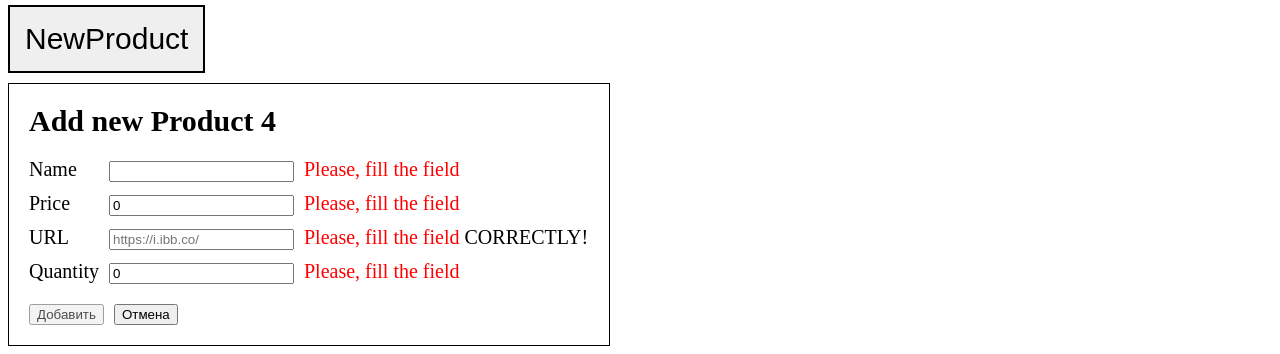
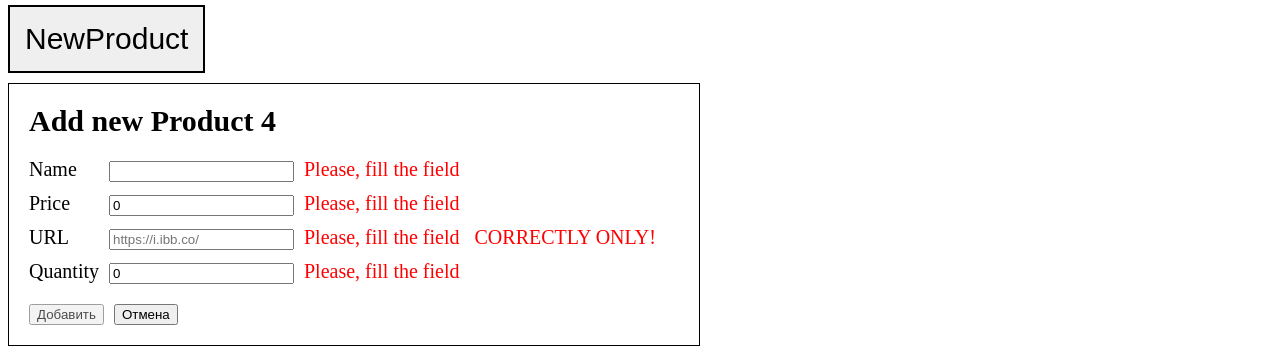
Before and after one commit to zelia-6385/FD3-Zelenok, a React app in the folder home-work_3/ishop3/: page / in a window 1280 px wide. Both pictures are taken after a click on the button "NewProduct". Shown: the part 585-939 px from the top of the page. Built offline with nearby package versions, Linux system fonts and the light colour scheme.

Commit message:
fix url validation

```diff
--- a/home-work_3/ishop3/components/MyIshop.js
+++ b/home-work_3/ishop3/components/MyIshop.js
@@ -29,7 +29,7 @@ class MyIshop extends React.Component {
 
         isEditCard: false,
         isNewCard: false,
-        isURL: false,
+        // isURL: false,
     };
 
     changeIsChoose = (code) => {
@@ -133,7 +133,7 @@ class MyIshop extends React.Component {
                     contentQuantity: null,
                     isEditCard: false,
                     isNewCard: !this.state.isNewCard,
-                    isURL: false,
+                    // isURL: false,
                 });
             }
         }
@@ -209,7 +209,7 @@ class MyIshop extends React.Component {
                 contentURL: '',
                 contentQuantity: null,
                 isNewCard: !this.state.isNewCard,
-                isURL: true,
+                // isURL: true,
             }, this.saveFields);
         }
     };
@@ -229,7 +229,7 @@ class MyIshop extends React.Component {
     checkValid = () => {
         let checkResult;
 
-        if (this.state.contentName && this.state.contentPrice && this.state.contentURL && this.state.contentQuantity) {
+        if (this.state.contentName && this.state.contentPrice && this.state.contentURL && this.state.contentQuantity && this.checkRegularURL()) {
             checkResult = true;
         } else {
             checkResult = false;
@@ -327,7 +327,8 @@ class MyIshop extends React.Component {
                     cbResetCodeValue={this.resetCodeValue}
                     cbEditProduct={this.editProduct}
                     cbCheckValid={this.checkValid}
-                    isURL={this.state.isURL}
+                    // isURL={this.state.isURL}
+                    cbCheckRegularURL={this.checkRegularURL}
 
                     contentName={this.state.contentName}
                     contentPrice={+this.state.contentPrice}
@@ -341,7 +342,8 @@ class MyIshop extends React.Component {
                     cbResetCodeValue={this.resetCodeValue}
                     cbCreateProduct={this.createProduct}
                     cbCheckValid={this.checkValid}
-                    isURL={this.state.isURL}
+                    // isURL={this.state.isURL}
+                    cbCheckRegularURL={this.checkRegularURL}
 
                     contentName={this.state.contentName}
                     contentPrice={+this.state.contentPrice}
--- a/home-work_3/ishop3/components/ProductCard.css
+++ b/home-work_3/ishop3/components/ProductCard.css
@@ -1,7 +1,7 @@
 .product-card {
     margin-top: 10px;
     border: 1px solid black;
-    max-width: 560px;
+    max-width: 650px;
     padding: 20px;
 }
 
@@ -36,6 +36,11 @@
     color: red;
 }
 
+.product-card__validation_url {
+    color: red;
+    display: inline-block;
+}
+
 .product-card__controls {
     margin-top: 20px;
 }
--- a/home-work_3/ishop3/components/ProductCard.js
+++ b/home-work_3/ishop3/components/ProductCard.js
@@ -17,7 +17,8 @@ class ProductCard extends React.Component {
         cbEditProduct: PropTypes.func,
         cbCreateProduct: PropTypes.func,
         cbCheckValid: PropTypes.func,
-        isURL: PropTypes.bool,
+        cbCheckRegularURL: PropTypes.func,
+        // isURL: PropTypes.bool,
 
         contentName: PropTypes.string.isRequired,
         contentPrice: PropTypes.number.isRequired,
@@ -33,9 +34,9 @@ class ProductCard extends React.Component {
         return this.props.cbCheckValid();
     };
 
-    // checkIsURL = () => {
-    //     return this.props.cbCheckRegularURL(EO.target.value);
-    // }
+    checkIsValidURL = (EO) => {
+        return this.props.cbCheckRegularURL();
+    };
 
     pushEditCard = () => {
         this.props.cbEditProduct(this.props.code);
@@ -124,9 +125,11 @@ class ProductCard extends React.Component {
                                 placeholder="https://i.ibb.co/"
                                 value={this.props.contentURL}
                                 onChange={this.changeInput}/>
-                            {/* Сообщение о валидации */}
-                            {!this.props.contentURL && validField}
-                            {!this.props.isURL && ' ' + 'CORRECTLY!'}
+                            <div className="product-card__validation_url">
+                                {/* Сообщение о валидации */}
+                                {!this.props.contentURL && validField}
+                                {!this.checkIsValidURL() && ' ' + 'CORRECTLY ONLY!'}
+                            </div>
                         </div>
                         <div className="product-card__row">
                             <label htmlFor="product-quantity">
```
